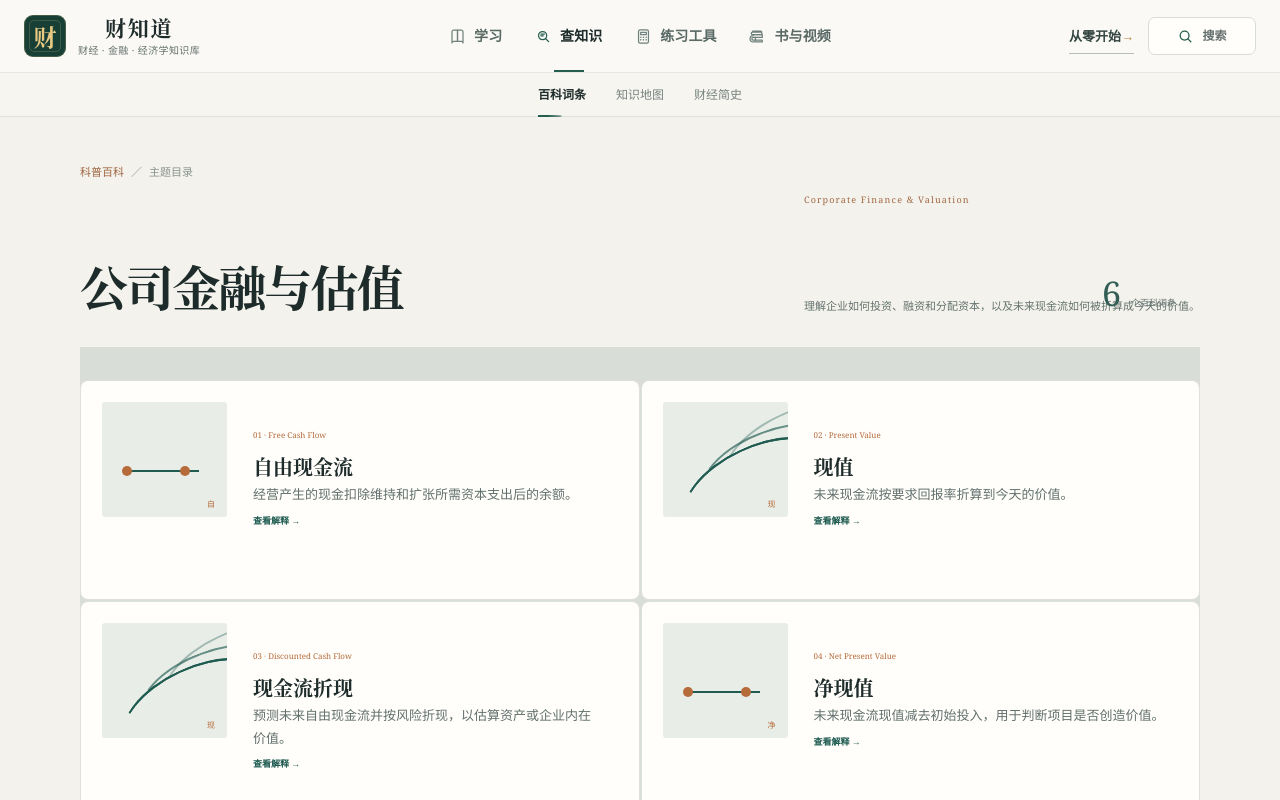
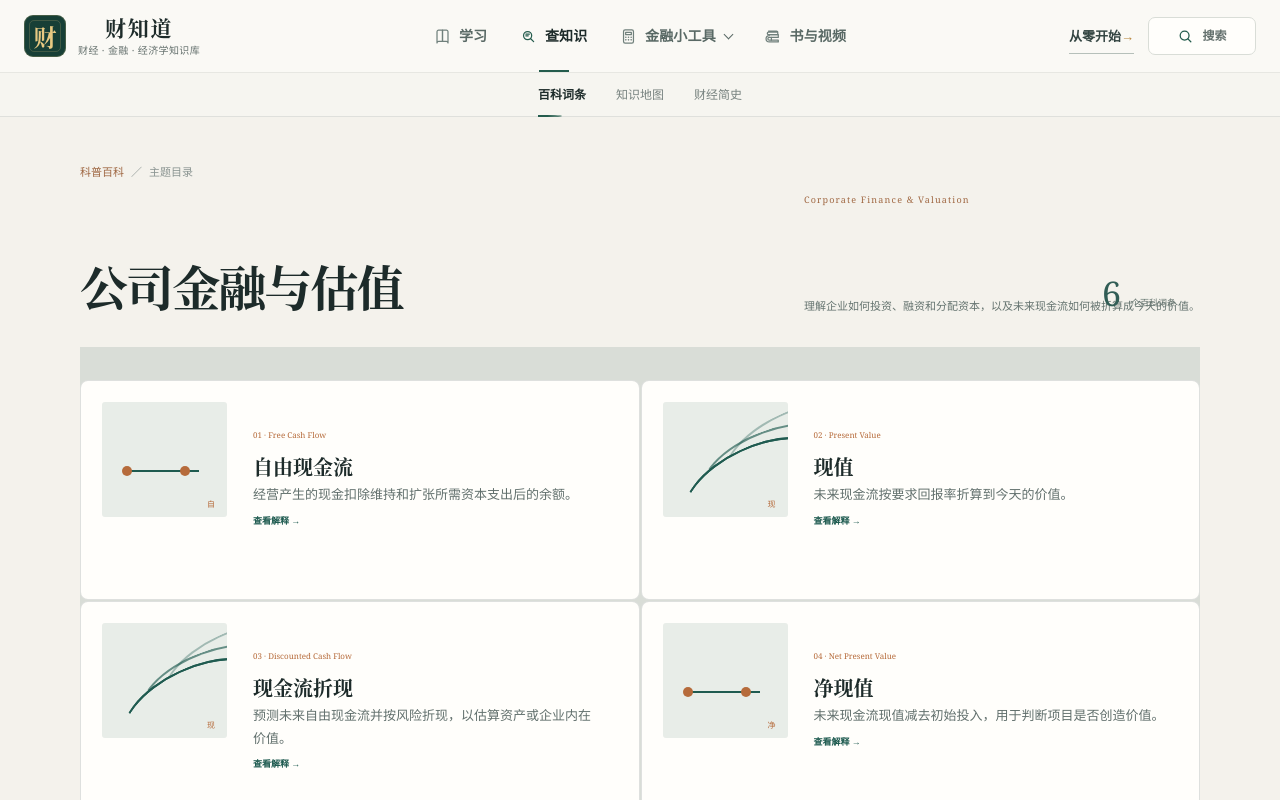
Before and after one commit to hugo8680/caizhidao, a Next.js app: page /knowledge/category/corporate-finance/ in a window 1280 px wide. Shown: the top 800 px of the page. Built offline with nearby package versions, Linux system fonts and the light colour scheme.

Commit message:
Replace tool directory with navigation menu

```diff
--- a/app/editorial-system.css
+++ b/app/editorial-system.css
@@ -151,7 +151,8 @@ body .site-chrome .primary-nav {
   overflow: visible;
 }
 
-body .site-chrome .primary-nav > a {
+body .site-chrome .primary-nav > a,
+body .site-chrome .tool-nav-trigger {
   min-width: 0;
   height: 72px;
   padding: 0 1px !important;
@@ -172,8 +173,10 @@ body .site-chrome .primary-nav > a {
   transition: color .18s ease;
 }
 
-body .site-chrome .primary-nav > a::before { display: none !important; }
-body .site-chrome .primary-nav > a::after {
+body .site-chrome .primary-nav > a::before,
+body .site-chrome .tool-nav-trigger::before { display: none !important; }
+body .site-chrome .primary-nav > a::after,
+body .site-chrome .tool-nav-trigger::after {
   content: '' !important;
   width: 0;
   height: 2px;
@@ -189,13 +192,19 @@ body .site-chrome .primary-nav > a::after {
 }
 
 body .site-chrome .primary-nav > a:hover,
-body .site-chrome .primary-nav > a.active {
+body .site-chrome .primary-nav > a.active,
+body .site-chrome .tool-nav-trigger:hover,
+body .site-chrome .tool-nav-menu.active .tool-nav-trigger,
+body .site-chrome .tool-nav-menu.open .tool-nav-trigger {
   background: transparent !important;
   color: var(--cz-ink);
 }
 
 body .site-chrome .primary-nav > a:hover::after { width: 18px; }
 body .site-chrome .primary-nav > a.active::after { width: 30px; }
+body .site-chrome .tool-nav-trigger:hover::after { width: 18px; }
+body .site-chrome .tool-nav-menu.active .tool-nav-trigger::after,
+body .site-chrome .tool-nav-menu.open .tool-nav-trigger::after { width: 30px; }
 
 body .site-chrome .primary-nav-icon {
   width: 17px;
@@ -207,9 +216,115 @@ body .site-chrome .primary-nav-icon {
 }
 
 body .site-chrome .primary-nav > a:hover .primary-nav-icon,
-body .site-chrome .primary-nav > a.active .primary-nav-icon {
+body .site-chrome .primary-nav > a.active .primary-nav-icon,
+body .site-chrome .tool-nav-trigger:hover .primary-nav-icon,
+body .site-chrome .tool-nav-menu.active .primary-nav-icon,
+body .site-chrome .tool-nav-menu.open .primary-nav-icon {
   color: var(--cz-green);
   transform: none;
+}
+
+body .site-chrome .tool-nav-menu {
+  height: 72px;
+  display: flex;
+  flex: 0 0 auto;
+  align-items: stretch;
+  position: relative;
+}
+
+body .site-chrome .tool-nav-trigger {
+  appearance: none;
+  cursor: pointer;
+  white-space: nowrap;
+}
+
+body .site-chrome .tool-menu-chevron {
+  width: 7px;
+  height: 7px;
+  margin: -4px 0 0 1px;
+  border-right: 1.5px solid currentColor;
+  border-bottom: 1.5px solid currentColor;
+  transform: rotate(45deg);
+  transition: transform .18s ease, margin .18s ease;
+}
+
+body .site-chrome .tool-nav-menu.open .tool-menu-chevron {
+  margin-top: 3px;
+  transform: rotate(225deg);
+}
+
+body .site-chrome .tool-nav-dropdown {
+  width: min(580px, calc(100vw - 28px));
+  padding: 10px;
+  display: grid;
+  grid-template-columns: repeat(2, minmax(0, 1fr));
+  position: absolute;
+  top: calc(100% - 1px);
+  left: 50%;
+  z-index: 320;
+  overflow: hidden;
+  border: 1px solid var(--cz-line-strong);
+  border-radius: 8px;
+  background: var(--cz-surface);
+  box-shadow: 0 18px 42px rgba(29, 43, 42, .16);
+  opacity: 0;
+  visibility: hidden;
+  pointer-events: none;
+  transform: translate(-50%, 7px);
+  transition: opacity .16s ease, transform .16s ease, visibility .16s ease;
+}
+
+body .site-chrome .tool-nav-menu.open .tool-nav-dropdown {
+  opacity: 1;
+  visibility: visible;
+  pointer-events: auto;
+  transform: translate(-50%, 0);
+}
+
+@media (hover: hover) and (pointer: fine) {
+  body .site-chrome .tool-nav-menu:hover .tool-nav-dropdown {
+    opacity: 1;
+    visibility: visible;
+    pointer-events: auto;
+    transform: translate(-50%, 0);
+  }
+}
+
+body .site-chrome .tool-nav-dropdown a {
+  min-width: 0;
+  min-height: 46px;
+  padding: 9px 11px;
+  display: grid;
+  grid-template-columns: 25px minmax(0, 1fr) auto;
+  gap: 8px;
+  align-items: center;
+  border-radius: 5px;
+  color: var(--cz-ink-soft);
+}
+
+body .site-chrome .tool-nav-dropdown a:hover,
+body .site-chrome .tool-nav-dropdown a.active {
+  background: var(--cz-green-pale);
+  color: var(--cz-ink);
+}
+
+body .site-chrome .tool-nav-dropdown a > i {
+  color: var(--cz-gold);
+  font: normal 10px/1 Georgia, serif;
+}
+
+body .site-chrome .tool-nav-dropdown a > b {
+  overflow: hidden;
+  font-size: 13px;
+  font-weight: 620;
+  text-overflow: ellipsis;
+  white-space: nowrap;
+}
+
+body .site-chrome .tool-nav-dropdown a > small {
+  color: var(--cz-faint);
+  font-size: 9px;
+  white-space: nowrap;
 }
 
 body .site-chrome .header-actions {
@@ -563,11 +678,15 @@ body .system-board > footer b { display: block; margin-bottom: 4px; color: var(-
     border-top: 1px solid rgba(29, 43, 42, .07);
   }
 
-  body .site-chrome .primary-nav > a {
+  body .site-chrome .primary-nav > a,
+  body .site-chrome .tool-nav-menu,
+  body .site-chrome .tool-nav-trigger {
     min-width: 118px;
     height: 48px;
     flex: 1 0 110px;
   }
+
+  body .site-chrome .primary-nav { overflow: visible; }
 
   body .site-chrome .header-actions { grid-column: 2; grid-row: 1; }
 
@@ -610,13 +729,30 @@ body .system-board > footer b { display: block; margin-bottom: 4px; color: var(-
     padding: 0 8px;
   }
 
-  body .site-chrome .primary-nav > a {
+  body .site-chrome .primary-nav > a,
+  body .site-chrome .tool-nav-menu,
+  body .site-chrome .tool-nav-trigger {
     min-width: 86px;
     height: 46px;
     flex: 1 0 82px;
     gap: 6px;
     font-size: 12px;
   }
+
+  body .site-chrome .tool-nav-dropdown {
+    width: auto;
+    max-height: calc(100vh - 122px);
+    padding: 8px;
+    grid-template-columns: 1fr;
+    position: fixed;
+    top: 108px;
+    right: 10px;
+    left: 10px;
+    overflow-y: auto;
+    transform: translateY(7px);
+  }
+
+  body .site-chrome .tool-nav-menu.open .tool-nav-dropdown { transform: translateY(0); }
 
   body .section-nav { height: 42px; }
   body .section-nav-inner { height: 42px; padding: 0 14px; }
@@ -641,9 +777,17 @@ body .system-board > footer b { display: block; margin-bottom: 4px; color: var(-
   body .system-board > footer b { font-size: 17px; }
 }
 
+@media (max-width: 620px) and (hover: hover) and (pointer: fine) {
+  body .site-chrome .tool-nav-menu:hover .tool-nav-dropdown { transform: translateY(0); }
+}
+
 @media (prefers-reduced-motion: reduce) {
   body .site-chrome .primary-nav > a,
-  body .site-chrome .primary-nav > a::after { transition: none; }
+  body .site-chrome .primary-nav > a::after,
+  body .site-chrome .tool-nav-trigger,
+  body .site-chrome .tool-nav-trigger::after,
+  body .site-chrome .tool-menu-chevron,
+  body .site-chrome .tool-nav-dropdown { transition: none; }
 }
 
 /* --------------------------------------------------------------------------
--- a/app/page.tsx
+++ b/app/page.tsx
@@ -13,7 +13,7 @@ import {
 const resourceLayers = [
   { no: '01', title: '百科词条', label: '查一个概念', metric: `${knowledgeTerms.length} 个`, text: '中英双语解释、概念图、公式、例子与相关知识。', href: '/knowledge/' },
   { no: '02', title: '系统课程', label: '按顺序学习', metric: `${courses.length} 套`, text: '从零基础到报表、估值、宏观、组合与全球风险。', href: '/courses/' },
-  { no: '03', title: '金融工具', label: '动手算一算', metric: `${toolCatalog.length} 个`, text: '把复利、贷款、退休、债券与估值变成可计算问题。', href: '/tools/' },
+  { no: '03', title: '金融小工具', label: '动手算一算', metric: `${toolCatalog.length} 个`, text: '把复利、贷款、退休、债券与估值变成可计算问题。', href: '/tools/compound/' },
   { no: '04', title: '财经图书', label: '继续阅读', metric: `${books.length} 本`, text: '汇总中英文版本、作者、出版社、ISBN、价格与购买入口。', href: '/books/' },
   { no: '05', title: '公开课程', label: '中文与英文', metric: `${videos.length} 组`, text: '连接国内高校、Yale、MIT、Coursera 与专业机构资源。', href: '/videos/' },
 ];
--- a/app/tools/[slug]/page.tsx
+++ b/app/tools/[slug]/page.tsx
@@ -15,7 +15,7 @@ export async function generateMetadata({ params }: ToolPageProps): Promise<Metad
   const tool = toolCatalog.find((item) => item.id === slug);
   if (!tool) return {};
   return {
-    title: `${tool.title} · 财知道金融工具`,
+    title: `${tool.title} · 财知道金融小工具`,
     description: `${tool.description} 包含变量说明、使用示例、结果读法与局限。`,
     openGraph: { title: tool.title, description: tool.description, images: [] },
     twitter: { title: tool.title, description: tool.description, images: [] },
--- a/components/site-footer.tsx
+++ b/components/site-footer.tsx
@@ -5,7 +5,7 @@ export function SiteFooter() {
       <div className="footer-link-groups">
         <section><b>建立体系</b><a href="/atlas/">知识地图</a><a href="/topics/">专题路线</a><a href="/timeline/">发展简史</a></section>
         <section><b>深入学习</b><a href="/knowledge/">双语百科</a><a href="/courses/">系统课程</a><a href="/search/">全站检索</a></section>
-        <section><b>资源与实践</b><a href="/tools/">金融工具</a><a href="/books/">财经图书</a><a href="/videos/">视频课程</a></section>
+        <section><b>资源与实践</b><a href="/tools/compound/">金融小工具</a><a href="/books/">财经图书</a><a href="/videos/">视频课程</a></section>
       </div>
       <div className="footer-bottom"><span>© 2026 财知道</span><span>本站内容用于学习，不构成投资、税务或法律建议。</span></div>
     </footer>
--- a/components/site-header.tsx
+++ b/components/site-header.tsx
@@ -1,7 +1,8 @@
 'use client';
 
-import { useEffect, useRef } from 'react';
+import { useEffect, useRef, useState } from 'react';
 import { usePathname } from 'next/navigation';
+import { toolCatalog } from '@/lib/tool-catalog';
 import { GlobalSearch } from './global-search';
 import { HeaderIcon, type HeaderIconName } from './header-icon';
 
@@ -39,9 +40,9 @@ const navGroups: NavGroup[] = [
     ],
   },
   {
-    key: 'practice', label: '练习工具', icon: 'practice', href: '/tools/',
+    key: 'practice', label: '金融小工具', icon: 'practice', href: '/tools/',
     items: [
-      { key: 'tools', label: '计算工具', href: '/tools/' },
+      { key: 'tools', label: '金融小工具', href: '/tools/' },
     ],
   },
   {
@@ -72,6 +73,8 @@ export function SiteHeader() {
   const activeItem = activeGroup?.items.find((item) => itemIsActive(item, pathname));
   const subnavRef = useRef<HTMLElement>(null);
   const activeItemRef = useRef<HTMLAnchorElement>(null);
+  const toolMenuRef = useRef<HTMLDivElement>(null);
+  const [toolMenuOpen, setToolMenuOpen] = useState(false);
 
   useEffect(() => {
     const nav = subnavRef.current;
@@ -79,6 +82,23 @@ export function SiteHeader() {
     if (!nav || !item || nav.scrollWidth <= nav.clientWidth) return;
     nav.scrollTo({ left: Math.max(0, item.offsetLeft - (nav.clientWidth - item.offsetWidth) / 2), behavior: 'auto' });
   }, [pathname]);
+
+  useEffect(() => {
+    function closeFromOutside(event: PointerEvent) {
+      if (!toolMenuRef.current?.contains(event.target as Node)) setToolMenuOpen(false);
+    }
+
+    function closeFromKeyboard(event: KeyboardEvent) {
+      if (event.key === 'Escape') setToolMenuOpen(false);
+    }
+
+    document.addEventListener('pointerdown', closeFromOutside);
+    document.addEventListener('keydown', closeFromKeyboard);
+    return () => {
+      document.removeEventListener('pointerdown', closeFromOutside);
+      document.removeEventListener('keydown', closeFromKeyboard);
+    };
+  }, []);
 
   return (
     <div className={`site-chrome${isHome || isSearch ? ' compact' : ''}${activeGroup ? ` group-${activeGroup.key}` : ''}`}>
@@ -91,6 +111,43 @@ export function SiteHeader() {
         <nav className="primary-nav" aria-label="主要分区">
           {navGroups.map((group) => {
             const active = group.key === activeGroup?.key;
+            if (group.key === 'practice') {
+              return (
+                <div
+                  className={`tool-nav-menu${active ? ' active' : ''}${toolMenuOpen ? ' open' : ''}`}
+                  key={group.key}
+                  ref={toolMenuRef}
+                  onBlurCapture={(event) => {
+                    if (!event.currentTarget.contains(event.relatedTarget as Node | null)) setToolMenuOpen(false);
+                  }}
+                >
+                  <button
+                    className="tool-nav-trigger"
+                    type="button"
+                    aria-expanded={toolMenuOpen}
+                    aria-controls="financial-tool-menu"
+                    onClick={() => setToolMenuOpen((open) => !open)}
+                  >
+                    <HeaderIcon name={group.icon} className="primary-nav-icon" />
+                    <span>{group.label}</span>
+                    <i className="tool-menu-chevron" aria-hidden="true" />
+                  </button>
+                  <div className="tool-nav-dropdown" id="financial-tool-menu" aria-label="金融小工具">
+                    {toolCatalog.map((tool, index) => {
+                      const href = `/tools/${tool.id}/`;
+                      const current = pathname === href;
+                      return (
+                        <a href={href} key={tool.id} className={current ? 'active' : ''} aria-current={current ? 'page' : undefined}>
+                          <i>{String(index + 1).padStart(2, '0')}</i>
+                          <b>{tool.title}</b>
+                          <small>{tool.category}</small>
+                        </a>
+                      );
+                    })}
+                  </div>
+                </div>
+              );
+            }
             return <a href={group.href} key={group.key} className={active ? 'active' : ''} aria-current={active ? 'page' : undefined}><HeaderIcon name={group.icon} className="primary-nav-icon" /><span>{group.label}</span></a>;
           })}
         </nav>
--- /dev/null
+++ b/lib/tool-catalog.ts
@@ -0,0 +1,14 @@
+export const toolCatalog = [
+  { id: 'compound', title: '复利计算器', category: '积累', description: '测算本金、定投与复利终值。' },
+  { id: 'real-return', title: '实际收益率', category: '回报', description: '扣除通胀后的购买力增长。' },
+  { id: 'cagr', title: '年化增长率', category: '回报', description: '把起止金额换算为复合年化增长。' },
+  { id: 'loan', title: '贷款月供', category: '负债', description: '等额本息月供、总利息与总还款。' },
+  { id: 'early-repay', title: '提前还贷比较', category: '负债', description: '比较提前还款与保留资金的确定性成本。' },
+  { id: 'saving-goal', title: '储蓄目标', category: '规划', description: '反推达到目标所需的每月投入。' },
+  { id: 'emergency', title: '应急金测算', category: '规划', description: '根据支出与收入稳定性估算安全垫。' },
+  { id: 'retirement', title: '退休资金缺口', category: '规划', description: '按通胀和提取率估算养老目标。' },
+  { id: 'dcf', title: '简化 DCF 估值', category: '估值', description: '用现金流、增长与折现率估算价值。' },
+  { id: 'bond', title: '债券价格', category: '固定收益', description: '根据票息、期限与到期收益率估算价格。' },
+  { id: 'position', title: '仓位风险控制', category: '风险', description: '根据可承受损失反推最大仓位。' },
+  { id: 'fee-impact', title: '费用侵蚀', category: '成本', description: '查看长期费用差异如何被复利放大。' },
+] as const;
```
Also changed, not shown: app/tools/page.tsx (+2 -8 lines), lib/library.ts (+2 -15 lines).
